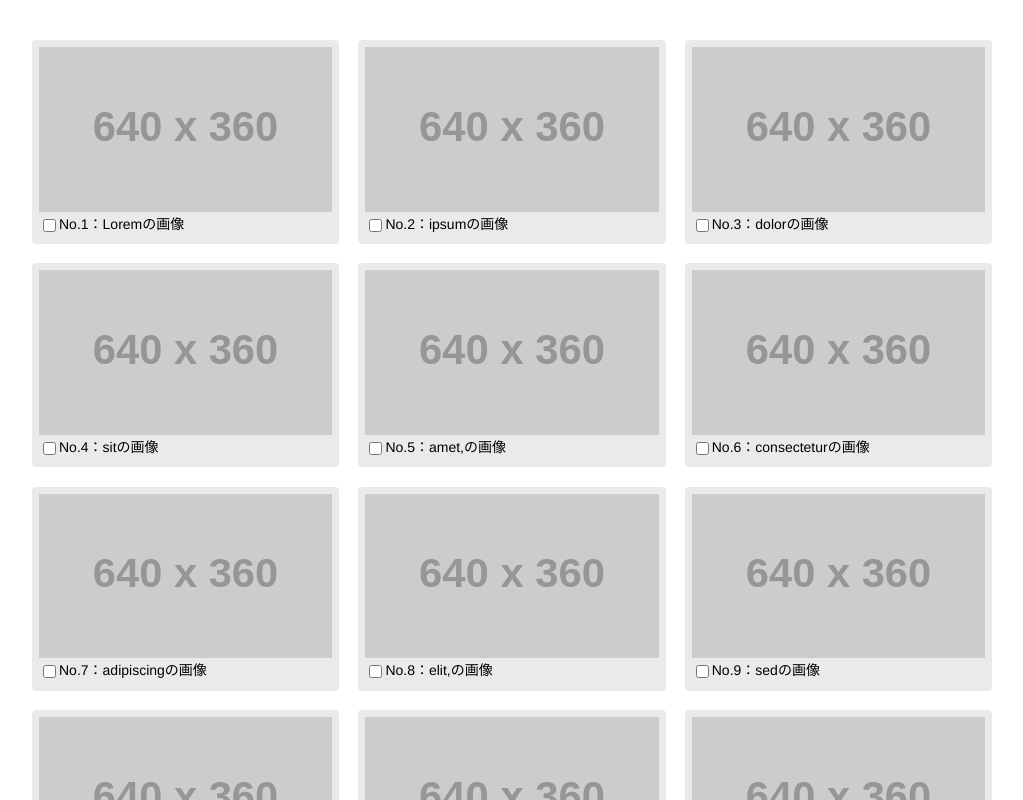
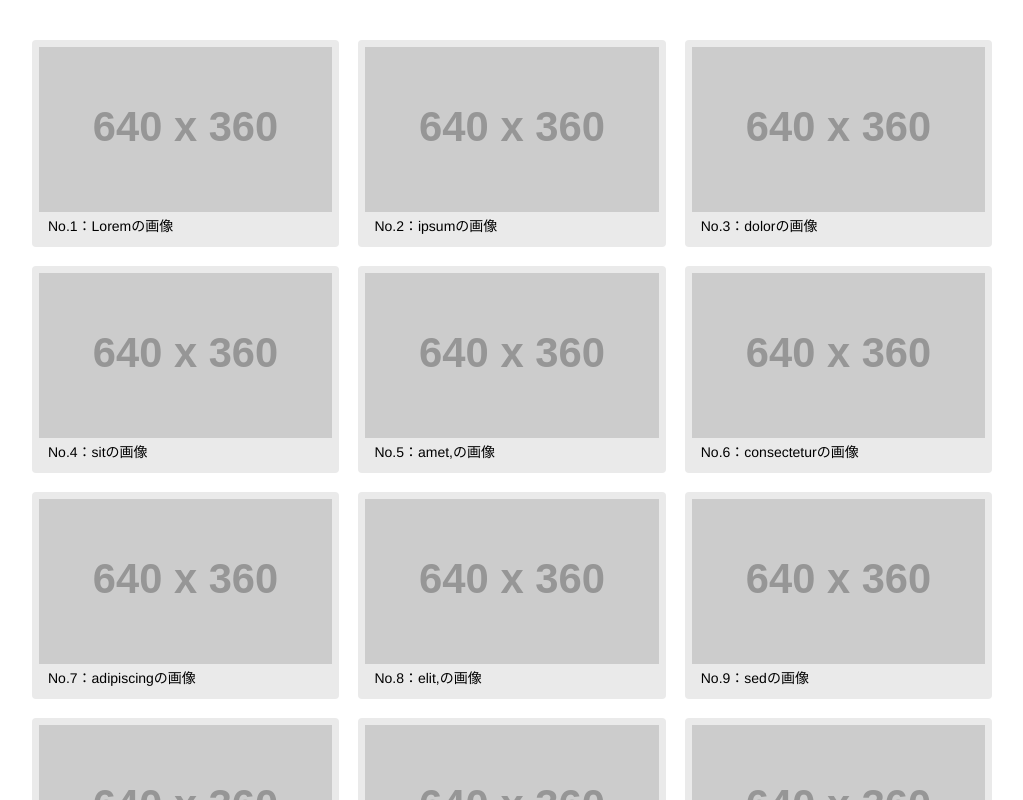
Before and after one commit to Benjuwan/favoriteItems, a React (Vite) app: page / in a window 1280 px wide. Shown: the top 800 px of the page, without its empty margins (128-1151 px from the left). Built offline with nearby package versions, Linux system fonts and the light colour scheme.

Commit message:
READMEを更新、画像やcheckboxのスタイルを修正、README記載の調整不足を一部解消.

```diff
--- a/src/components/CheckBox.tsx
+++ b/src/components/CheckBox.tsx
@@ -1,4 +1,4 @@
-import { memo, FC, ChangeEvent, useContext } from "react";
+import { memo, FC, ChangeEvent, useContext, useState, useEffect } from "react";
 import { CheckItemsContext } from "../provider/CheckItemsContext";
 import { ImgNameContext } from "../provider/ImgNameSrcContext";
 import { useGetTargetImgNum } from "../hooks/useGetTargetImgNum";
@@ -12,6 +12,16 @@ export const CheckBox: FC<checkBoxType> = memo(({ index }) => {
     const { isCheckItems, setCheckItems } = useContext(CheckItemsContext);
     const { isImgNameSrc } = useContext(ImgNameContext);
 
+    /* 既存の localStorage データを State に格納 */
+    const [isCheckSaveData, setCheckSaveData] = useState<string[]>([]);
+    useEffect(() => {
+        const getLocalStorageItems: string | null = localStorage.getItem('localSaveBoxes');
+        if (getLocalStorageItems !== null) {
+            const SaveDateItems: string[] = JSON.parse(getLocalStorageItems);
+            setCheckSaveData((_prevCheckSaveData) => SaveDateItems);
+        }
+    }, [isCheckItems]);
+
     const { GetTargetImgNum } = useGetTargetImgNum();
     const { RemoveItems } = useRemoveItems();
 
@@ -22,14 +32,28 @@ export const CheckBox: FC<checkBoxType> = memo(({ index }) => {
         RemoveItems(GetTargetImgNum(itemsOriginContent, 'itemsOrigin'));
     }
 
-    /* checked 属性の付与・解除及びコンテンツ削除処理（checked True の場合のみ）*/
-    const _checkedJudge = (inputEl: HTMLInputElement) => {
+    /* お気に入り登録済み（localstorage データ内の）コンテンツの中身から【item-ナンバー】を（加工：GetTargetImgNum）取得し、クリックした input 要素の id属性と照合して陽性だった場合は localstorage データ及び表示画面から削除 */
+    const _fetchContent_removeCheckedAttr_removeItems = (inputEl: HTMLInputElement) => {
+        const targetInputEl_idAttr = inputEl.getAttribute('id') as string;
+        const getTargetItemNumbers = Array.from(isCheckSaveData).map(checkSaveDataItem => GetTargetImgNum(checkSaveDataItem, 'item').split('：')[0]);
+        getTargetItemNumbers.forEach(targetItemNumber => {
+            if (targetItemNumber.match(targetInputEl_idAttr)) {
+                const parentItemEl: HTMLDivElement | null = inputEl.closest('.items');
+                parentItemEl?.classList.remove('checkedContent');
+                inputEl.removeAttribute('checked'); // useLocalDataSaved.ts の LocalDataSave メソッド対策（[checked]要素の .itemsOrigin の中身を localstorage に保存する処理への対策）
+                _removeItems(inputEl);
+            }
+        });
+    }
+
+    /* checked 属性の付与・解除及びコンテンツ削除処理（_fetchContent_removeCheckedAttr_removeItems メソッド）*/
+    const _checkedJudge_fetchContent = (inputEl: HTMLInputElement) => {
         if (inputEl.hasAttribute('checked')) {
-            _removeItems(inputEl);
             inputEl.removeAttribute('checked');
         } else {
             inputEl.setAttribute('checked', 'true');
         }
+        _fetchContent_removeCheckedAttr_removeItems(inputEl);
     }
 
     /* リアルタイムでコンテンツの削除更新を行う */
@@ -54,18 +78,18 @@ export const CheckBox: FC<checkBoxType> = memo(({ index }) => {
 
         if (isCheckItems.length <= 0) {
             /* チェックしたコンテンツがまだ無い場合は checked を付与して State を更新 */
-            if (inputEl !== null) _checkedJudge(inputEl);
+            if (inputEl !== null) _checkedJudge_fetchContent(inputEl);
             setCheckItems((_prevCheckItems) => [...isCheckItems, checkedItemId]);
         } else {
             /* チェックしたコンテンツがいくつか既に存在する場合はチェックボックス要素の id と既存の内容とを照合 */
             const findCheckedItemId: string | undefined = isCheckItems.find(checkItems => checkItems.match(checkedItemId));
             if (typeof findCheckedItemId !== "undefined") {
                 /* 照合結果が陽性の場合は splice 処理の方へ進む */
-                if (inputEl !== null) _checkedJudge(inputEl);
+                if (inputEl !== null) _checkedJudge_fetchContent(inputEl);
                 _onTime_removeCheckItems(true, findCheckedItemId);
             } else {
                 /* 照合結果が陰性の場合は State を更新（チェックされたコンテンツ認定）*/
-                if (inputEl !== null) _checkedJudge(inputEl);
+                if (inputEl !== null) _checkedJudge_fetchContent(inputEl);
                 _onTime_removeCheckItems(false, checkedItemId);
             }
         }
--- a/src/components/Items.tsx
+++ b/src/components/Items.tsx
@@ -72,6 +72,15 @@ padding: 0 2.5em;
     border: 1px solid transparent;
     border-radius: 4px;
 
+    &.localDataSave {
+        background-color: #0a2aa9;
+    }
+
+    &.removeItems,
+    &.resetAllFavorite {
+        background-color: #a90a0a;
+    }
+
     &[disabled] {
         cursor: default;
         background-color: #eaeaea;
@@ -83,15 +92,6 @@ padding: 0 2.5em;
         color: #333;
         background-color: #fff;
     }
-
-    /* &.localDataSave {
-        background-color: #0a2aa9;
-    }
-
-    &.removeItems,
-    &.resetAllFavorite {
-        background-color: #a90a0a;
-    } */
 }
 
 & .itemsWrapper {
@@ -117,12 +117,46 @@ padding: 0 2.5em;
             background-color: #666666;
         }
 
+        & label {
+            cursor: pointer;
+            line-height: 2;
+
+            &:hover {
+                font-weight: bold;
+            }
+
+            & input[type="checkbox"] {
+                appearance: none;
+                border-radius: 0;
+                border: 1px solid transparent;
+                background-color: transparent;
+
+                &[checked] {
+                    appearance: auto;
+                }
+            }
+        }
+
         @media screen and (min-width: 700px) {
             width: 32%;
         }
 
         & img {
             display: block;
+            cursor: pointer;
+
+            &:hover {
+                filter: sepia(1)
+            }
+        }
+
+        & .hiddenArea {
+            & img {
+                cursor: default;
+                &:hover {
+                    filter: unset;
+                }
+            }
         }
     }
 }
```
Also changed, not shown: 1 other file (tests, documents, lock files or other folders).
